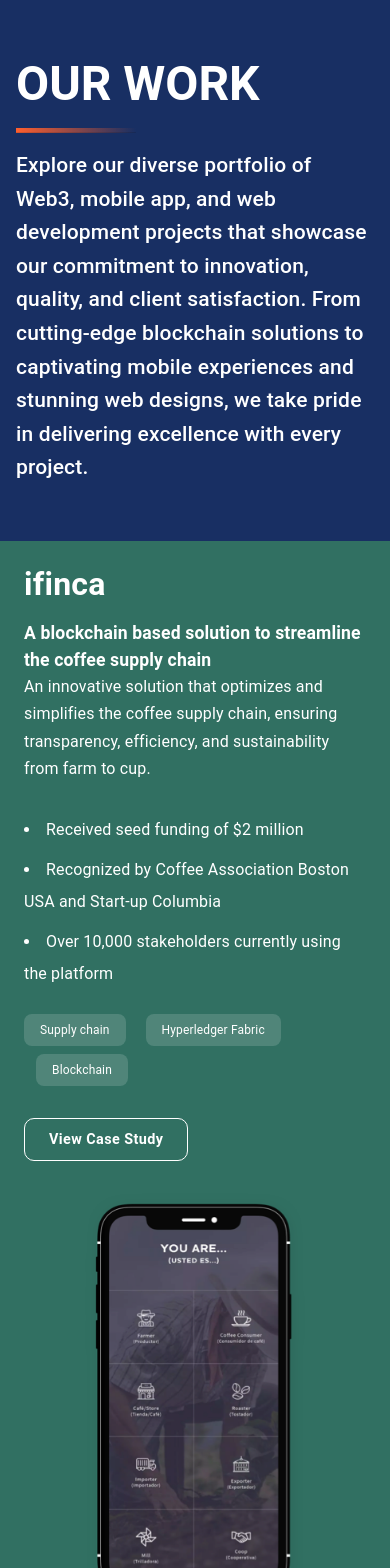
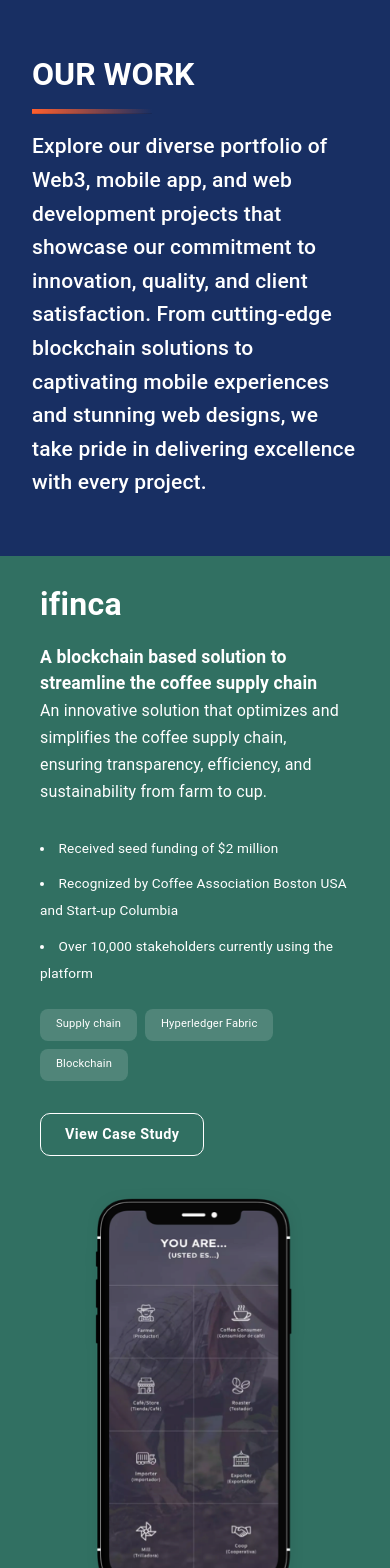
Before and after one commit to sainihusan/debut-portfolio, a React (Vite) app: page / in a window 390 px wide. Shown: the top 1568 px of the page. Built offline with nearby package versions, Linux system fonts and the light colour scheme.

Commit message:
responsive

```diff
--- a/src/App.jsx
+++ b/src/App.jsx
@@ -1,4 +1,4 @@
-import { Box, CssBaseline, Container } from "@mui/material";
+import { Box, CssBaseline, } from "@mui/material";
 import Work from "./Components/work";
 import ProjectCard from "./Components/Projectcard";
 import ExpertiseSection from "./Components/Expertisesection";
@@ -177,15 +177,7 @@
   return (
     <>
       <CssBaseline />
-      <Box sx={{ }}>
-        <Container
-          maxWidth={false}
-          sx={{
-            maxWidth: "1521px",
-            px: { xs: 0, sm: 0, md: 0 },
 
-          }}
-        >
       <Work />
       {projects.map((project, index) => (
         <ProjectCard
@@ -195,8 +187,8 @@
         />
       ))}
       <ExpertiseSection items={expertiseItems} />
-        </Container>
-      </Box>
+
+
     </>
   );
 }
--- a/src/Components/Expertisesection.jsx
+++ b/src/Components/Expertisesection.jsx
@@ -1,4 +1,4 @@
-import { Box, Typography, Divider } from "@mui/material";
+import { Box, Typography, Divider, Container } from "@mui/material";
 
 export default function ExpertiseSection({ items }) {
   return (
@@ -6,10 +6,11 @@
       sx={{
         backgroundColor: "white",
         color: "#000",
-        py: 7,
-        px: { xs: 2, sm: 4, md: 6 },
+        py: 4,
+        px: { xs: 0, sm: 4, md: 6 },
       }}
     >
+      <Container maxWidth="xl">
         <Typography
           variant="h3"
           sx={{ textAlign: "center", fontWeight: "bold", mb: 3, fontSize: 42 }}
@@ -22,7 +23,7 @@
             height: 5,
             mx: "auto",
             background: "linear-gradient(90deg, #ff5f2e 0%, rgba(255,95,46,0) 100%)",
-          mb:2,
+            mb: 2,
 
 
           }}
@@ -94,7 +95,7 @@
                     top: 16,
                     left: 4,
                     objectFit: "contain",
-                  p: 1,
+
                   }}
                 />
 
@@ -165,6 +166,7 @@
             ))}
           </Box>
         </Box>
+      </Container>
 
 
     </Box>
--- a/src/Components/Projectcard.jsx
+++ b/src/Components/Projectcard.jsx
@@ -1,7 +1,10 @@
-import { Box, Typography, Chip, Button, Stack } from "@mui/material";
+import { Box, Typography, Chip, Button, Stack, Container } from "@mui/material";
 
 export default function Projectcard({ project, direction }) {
     return (
+        <Box sx={{ backgroundColor: project.bgColor, color: "white" }}>
+
+            <Container maxWidth="xl" sx={{ px: { xs: 2, sm: 1, md: 0 } }}>
                 <Box
                     sx={{
                         display: "flex",
@@ -18,8 +21,6 @@
                         textAlign: { xs: "start", md: "left" },
                     }}
                 >
-
-
                     <Box
                         sx={{
                             flex: 1,
@@ -37,7 +38,6 @@
                         }}
                     >
                         <Typography
-                    variant="h4"
                             sx={{
                                 fontWeight: "bold",
                                 mb: 2,
@@ -75,9 +75,9 @@
                             component="ul"
                             sx={{
                                 pl: 0,
-                        ml: { xs: 0, md: -3 },
+                                ml: { xs: 0, md: -2 },
                                 listStylePosition: "inside",
-                        fontSize: { xs: "1rem", md: "17px" },
+                                fontSize: { xs: "0.85rem", md: "13px", lg: "17px" },
                                 lineHeight: 2,
                                 "& li": { marginBottom: "8px" },
                                 textAlign: { xs: "start", md: "left" },
@@ -90,13 +90,14 @@
 
                         <Stack
                             direction="row"
-                    spacing={1.5}
+                            spacing={1}
+                            useFlexGap
+                            flexWrap="wrap"
                             sx={{
                                 mb: 4,
-                        flexWrap: "wrap",
-                        justifyContent: { xs: "start", sm: "flex-start" },
-                        gap: { xs: 1, sm: 1.5 },
+                                justifyContent: { xs: "flex-start", md: "flex-start" },
                                 fontSize: { xs: "0.8rem", sm: "0.9rem", md: "1rem" },
+                                rowGap: 1,
                             }}
                         >
                             {project.tags.map((tag, index) => (
@@ -106,10 +107,11 @@
                                     sx={{
                                         backgroundColor: "rgba(255, 255, 255, 0.15)",
                                         color: "white",
-                                fontSize: { xs: "0.75rem", sm: "0.85rem", md: "1rem" },
-                                px: { xs: 0.5, sm: 1 },
+                                        fontSize: { xs: "0.7rem", sm: "0.85rem", md: "0.75rem", lg: "1rem" },
+                                        px: { xs: 0.5, sm: 0.4 },
                                         py: { xs: 0.2, sm: 0.3 },
                                         borderRadius: "8px",
+
                                         "&:hover": {
                                             backgroundColor: "rgba(255, 255, 255, 0.3)",
                                         },
@@ -118,6 +120,7 @@
                                 />
                             ))}
                         </Stack>
+
 
                         <Button
                             variant="outlined"
@@ -141,7 +144,6 @@
                             View Case Study
                         </Button>
 
-
                         <Box
                             component="img"
                             src={project.overlayImage}
@@ -155,7 +157,6 @@
                             }}
                         />
                     </Box>
-
 
                     <Box
                         sx={{
@@ -180,7 +181,6 @@
                         />
                     </Box>
 
-
                     <Box
                         component="img"
                         src={project.overlayImage}
@@ -191,8 +191,8 @@
                             top: "60%",
                             left:
                                 direction === "image-right"
-                            ? { md: "45%" }
-                            : { md: "55%" },
+                                    ? { xs: "50%", sm: "48%", md: "45%" }
+                                    : { xs: "50%", sm: "52%", md: "60%", lg: "55%" },
                             transform: "translate(-55%, -56%)",
                             width: { md: "200px" },
                             height: "auto",
@@ -201,5 +201,7 @@
                         }}
                     />
                 </Box>
+            </Container>
+        </Box>
     );
 }
--- a/src/Components/work.jsx
+++ b/src/Components/work.jsx
@@ -1,4 +1,4 @@
-import { Box, Typography, Divider } from "@mui/material";
+import { Box, Typography, Divider, Container } from "@mui/material";
 
 export default function Work() {
   return (
@@ -6,17 +6,19 @@
       sx={{
         backgroundColor: "#182F63",
         color: "white",
-        px: { xs: 2, md: 3 },
+        px: { xs: 2, md: 0 },
         py: 7,
         textAlign: { xs: "start", sm: "left" },
       }}
     >
+      <Container maxWidth="xl">
         <Typography
           variant="h3"
           sx={{
             fontWeight: "bold",
             textTransform: "uppercase",
             mb: 2,
+            fontSize: { xs: "2rem", md: "3rem" },
           }}
         >
           Our Work
@@ -37,6 +39,7 @@
           sx={{
             fontSize: 21,
             maxWidth: 1430,
+            ontainer: "1440px",
             mx: { xs: "auto", sm: 0 },
           }}
           variant="h6"
@@ -47,6 +50,9 @@
           mobile experiences and stunning web designs, we take pride in delivering
           excellence with every project.
         </Typography>
+      </Container>
+
     </Box>
+
   );
 }
```
Lines whose indentation alone changed are shown as unchanged.
